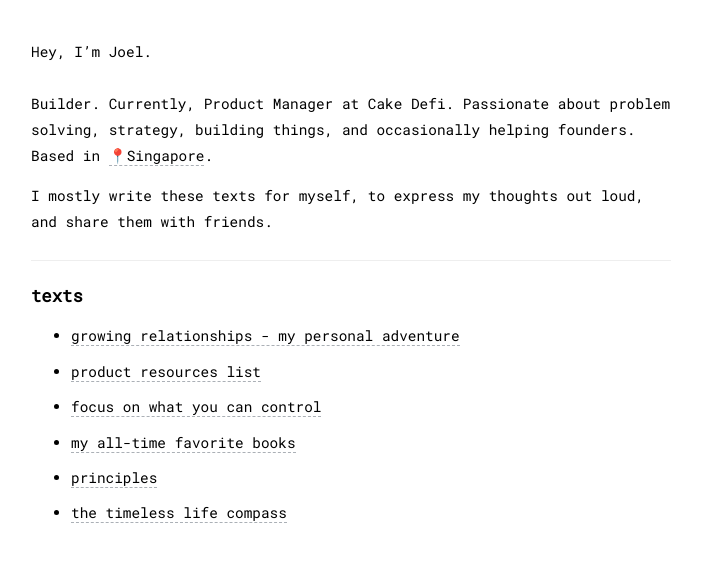
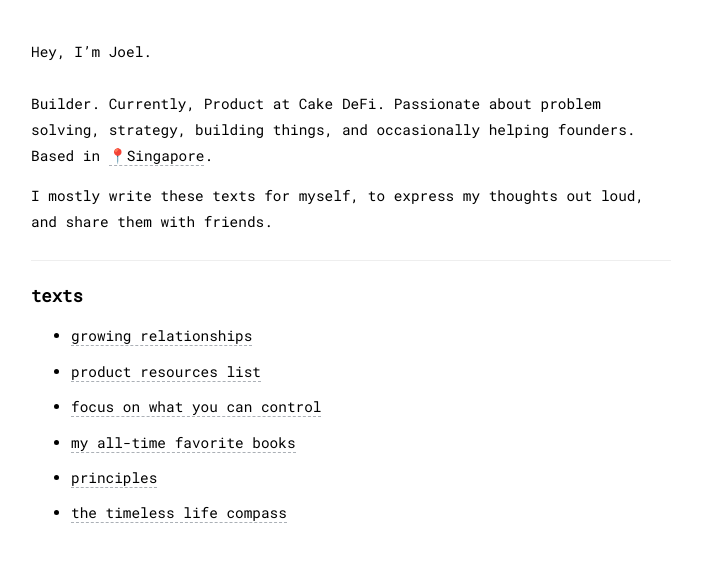
Before and after one commit to loverajoel/loverajoel.github.io, a Jekyll site: the page built from index.md, in a window 1280 px wide. Shown: the top 562 px of the page, without its empty margins (289-990 px from the left). Built offline with Jekyll 4.4.1, drawn with Linux system fonts in a browser that asks for light colours; some of the changed lines change nothing that is shown.

Commit message:
small fixes

```diff
--- a/_texts/relationships.md
+++ b/_texts/relationships.md
@@ -1,11 +1,11 @@
 ---
 layout: post
-title: growing relationships - my personal adventure
+title: growing relationships
 date: 2023/04/07
 tweet:
 ---
 
-# growing relationships: my personal adventure
+# growing relationships
 
 Three years ago, I moved to Singapore. Starting fresh was exciting but tough. Making new friends and keeping old ones was hard. Life got busy, and I struggled to stay connected.
 
@@ -15,16 +15,16 @@
 
 Sadly, relationship building doesn't come naturally to me. I knew I needed help. So, I made a list of what the perfect solution should have:
 
-- **Weekly plan**: A list of people to talk to every week, keeping connections fresh and ongoing.
-- Time zones: Easily stay in touch with people around the world.
-- Custom pace: Change how often I talk to each person based on our connection.
-- Simple: A tool that's easy to use and doesn't stress me out.
-- Flexible: Adapting to unique relationships and individual preferences for catch-ups, whether it's a long conversation, a text or a casual coffee.
-- Delightful: Makes keeping in touch fun and enjoyable.
-- 10x ROI: Helps me get better at connecting with others.
+- **Weekly plan:** A list of people to talk to every week, keeping connections fresh and ongoing.
+- **Time zones:** Easily stay in touch with people around the world.
+- **Custom pace:** Change how often I talk to each person based on our connection.
+- **Simple:** A tool that's easy to use and doesn't stress me out.
+- **Flexible:** Adapting to unique relationships and individual preferences for catch-ups, whether it's a long conversation, a text or a casual coffee.
+- **Delightful:** Makes keeping in touch fun and enjoyable.
+- **10x ROI:** Helps me get better at connecting with others.
 
 Over the holidays, I made the first prototype. It was simple, but it helped. I began talking to friends I hadn't seen in years. I felt lighter, and my new friends noticed my effort. It was working!
 
-The app isn't perfect yet, and there's still a lot to iterate. If you have the same problem and want to get better at building relationships, feel free to join the beta version and let's fix this problem together.
+The app isn't perfect yet, and there's still a lot to iterate. If you have the same problem and want to get better at building relationships, feel free to join [the beta version](https://testflight.apple.com/join/REZhfAmi) and let's fix this problem together.
 
 If you want to follow the journey, find me on Twitter where I post updates regularly.
--- a/index.md
+++ b/index.md
@@ -2,6 +2,6 @@
 layout: home
 ---
 <span>Hey, I'm Joel.</span><br><br>
-Builder. Currently, Product Manager at Cake Defi. Passionate about problem solving, strategy, building things, and occasionally helping founders. Based in [📍Singapore](https://en.wikipedia.org/wiki/Singapore).
+Builder. Currently, Product at Cake DeFi. Passionate about problem solving, strategy, building things, and occasionally helping founders. Based in [📍Singapore](https://en.wikipedia.org/wiki/Singapore).
 
 I mostly write these texts for myself, to express my thoughts out loud, and share them with friends.
```
